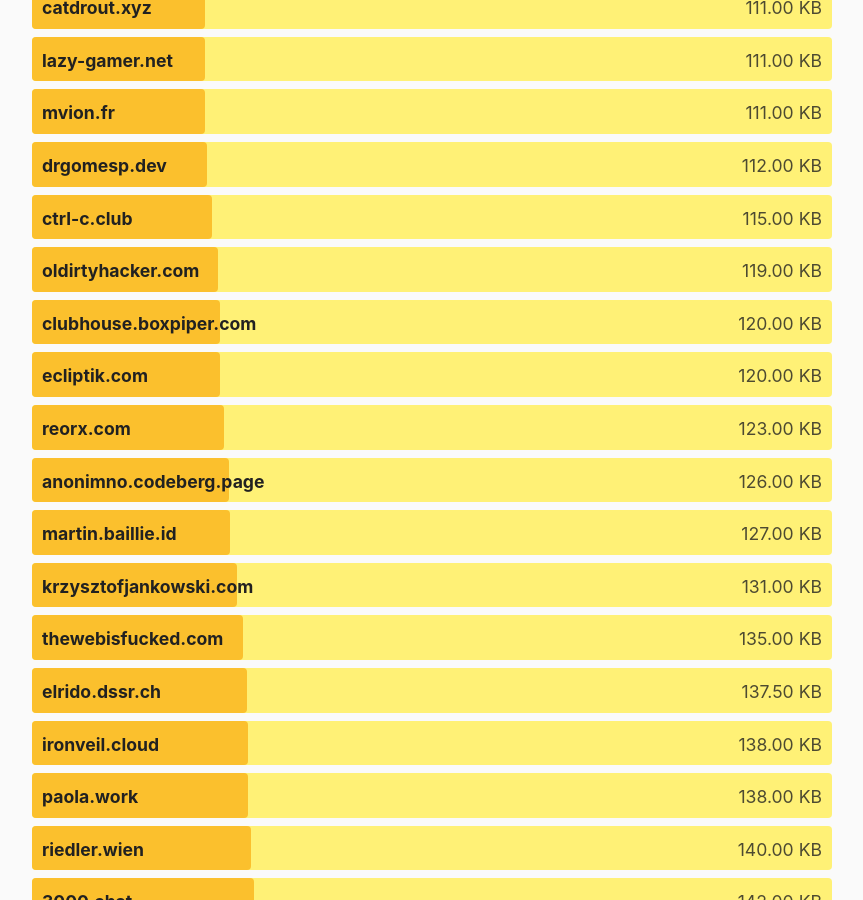
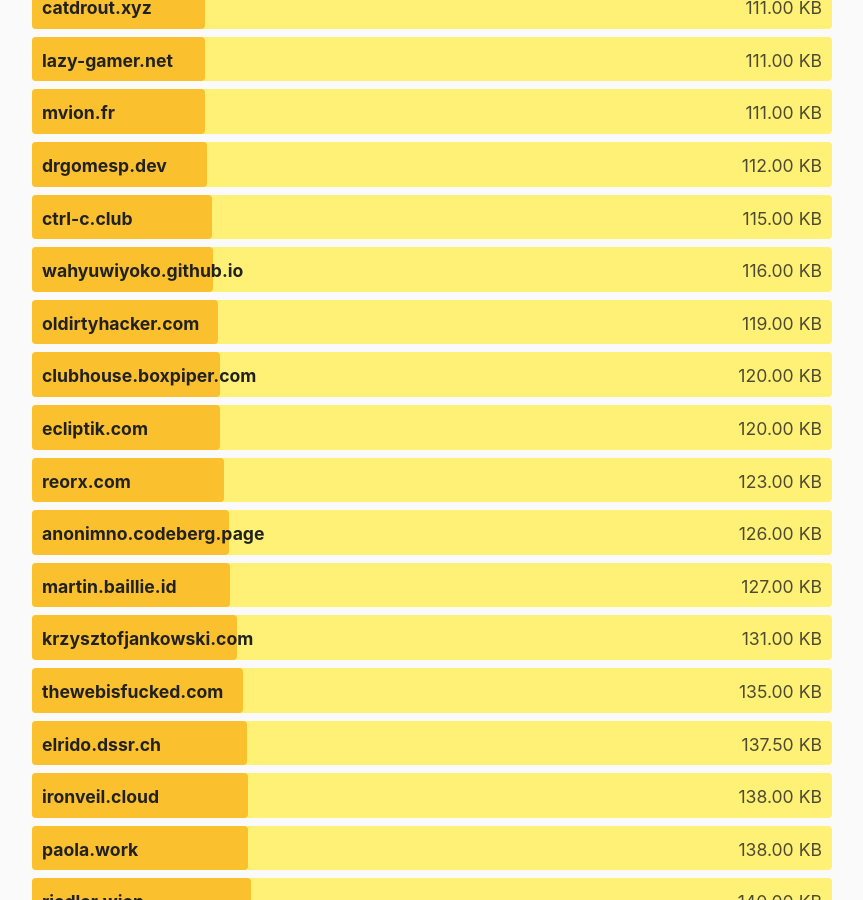
Before and after one commit to kevquirk/512kb.club, a Jekyll site: the page built from index.md, in a window 1280 px wide and 900 px high, scrolled down 17581 px. Shown: the whole window, without its empty margins (208-1071 px from the left). Built offline with Jekyll 4.4.1, drawn with Linux system fonts in a browser that asks for light colours.

Commit message:
Update sites.yml

```diff
--- a/_data/sites.yml
+++ b/_data/sites.yml
@@ -2368,6 +2368,11 @@
   size: 7.6
   last_checked: 2022-04-26
 
+- domain: wahyuwiyoko.github.io
+  url: https://wahyuwiyoko.github.io/
+  size: 116
+  last_checked: 2022-08-04
+
 - domain: webmusic.pages.dev
   url: https://webmusic.pages.dev/
   size: 505
```
